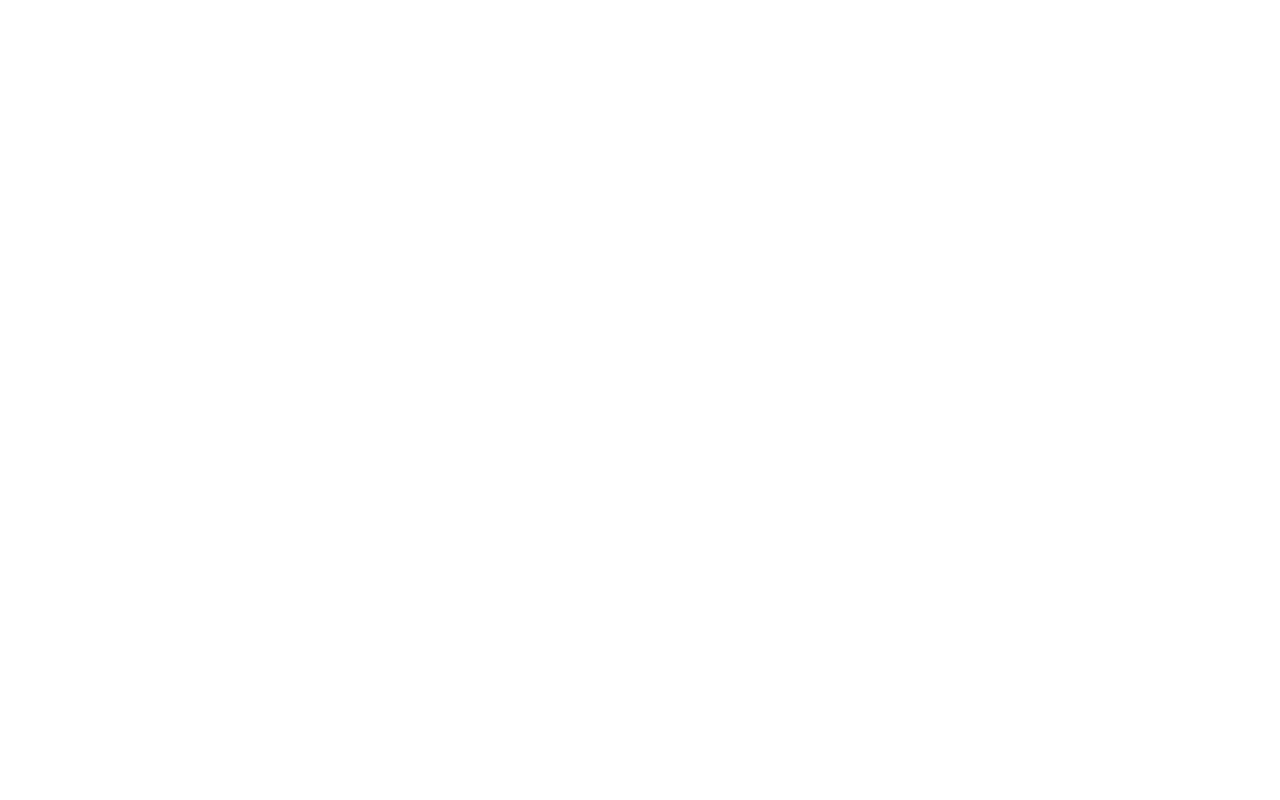
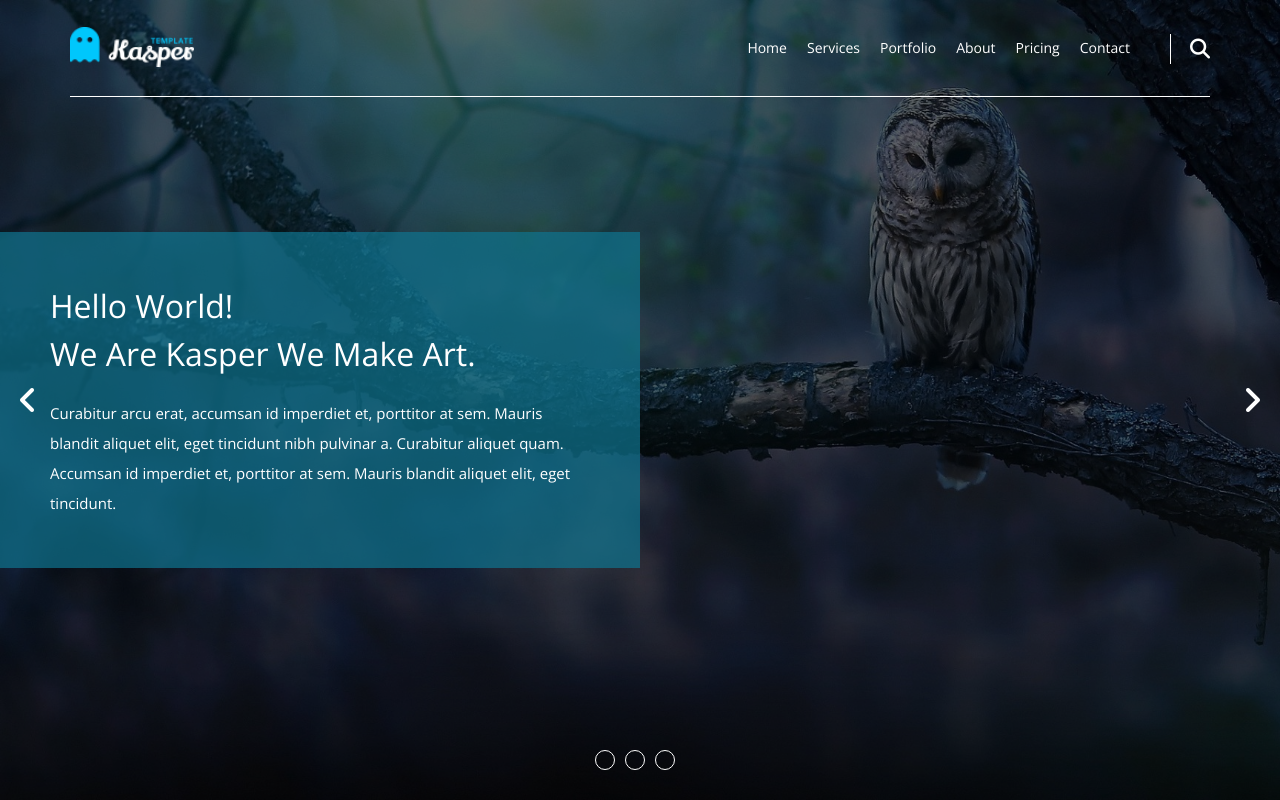
Before and after one commit to abdulshafi-99/kasper, a plain HTML site: page index.html in a window 1280 px wide. Drawn offline with nearby package versions, Linux system fonts and the light colour scheme.

Commit message:
adding header & landing section

```diff
--- a/index.html
+++ b/index.html
@@ -19,6 +19,47 @@
     <script src="scripts/script.js" defer></script>
 </head>
 <body>
+    <!-- start header -->
+    <header>
+        <div class="container">
+            <a href="#" class="logo">
+                <img src="images/logo.png" alt="" >
+            </a>
+            <nav>
+                <i class="fas fa-bars toggle-menu"></i>
+                <ul>
+                    <li><a class="links" href="#home">Home</a></li>
+                    <li><a class="links" href="#services">Services</a></li>
+                    <li><a class="links" href="#portfolio">Portfolio</a></li>
+                    <li><a class="links" href="#about">About</a></li>
+                    <li><a class="links" href="#pricing">Pricing</a></li>
+                    <li><a class="links" href="#contact">Contact</a></li>
+                </ul>
+                <div class="search">
+                    <i class="fas fa-search"></i>
+                </div>
+            </nav>
+        </div>
+    </header>
+    <!-- end header -->
 
+    <!-- start landing section -->
+    <section class="landing" id="home">
+        <div class="text">
+            <div class="content">
+                <h2>Hello World!<br>
+                    We Are Kasper We Make Art.</h2>
+                <p>Curabitur arcu erat, accumsan id imperdiet et, porttitor at sem. Mauris blandit aliquet elit, eget tincidunt nibh pulvinar a. Curabitur aliquet quam. Accumsan id imperdiet et, porttitor at sem. Mauris blandit aliquet elit, eget tincidunt.</p>
+            </div>
+        </div>
+        <i class="fas fa-angle-left fa-2x toggle-background"></i>
+        <i class="fas fa-angle-right fa-2x toggle-background"></i>
+        <ul class="toggle-landing">
+            <li></li>
+            <li></li>
+            <li></li>
+        </ul>
+    </section>
+    <!-- end landing section -->
 </body>
 </html>
--- a/styles/style.css
+++ b/styles/style.css
@@ -1,11 +1,14 @@
 /* start global rules */
 :root {
     --main-color: #19c8fa;
-    --text-color: #777;
+    --main-duration: .3s;
+    --transparent-color: rgb(15 116 143 / 70%);
     --section-padding: 60px;
 }
 * {
     box-sizing: border-box;
+    padding: 0;
+    margin: 0;
 }
 html {
     scroll-behavior: smooth;
@@ -48,14 +51,192 @@ a {
         width: 750px;
     }
 }
-@media (min-width: 991px) {
+@media (min-width: 992px) {
     .container {
-        width: 850px;
+        width: 970px;
     }
 }
 @media (min-width: 1200px) {
     .container {
-        width: 1100px;
+        width: 1170px;
     }
 }
 /* end containers */
+
+/* start header */
+header {
+    position: absolute;
+    left: 0;
+    z-index: 1;
+    width: 100%;
+}
+header .container {
+    display: flex;
+    justify-content: space-between;
+    align-items: center;
+    position: relative;
+    min-height: 97px;
+}
+header .container::after {
+    content: "";
+    height: 1px;
+    width: calc(100% - 30px);
+    background-color: #fff;
+    position: absolute;
+    bottom: 0;
+    left: 15px;
+}
+header .logo img {
+    height: 40px;
+}
+header nav {
+    flex: 1;
+    display: flex;
+    align-items: center;
+    justify-content: flex-end;
+}
+header nav .toggle-menu {
+    color: white;
+    font-size: 22px;
+}
+header nav ul {
+    display: flex;
+}
+header nav .links {
+    display: block;
+    color: white;
+    font-size: 14px;
+    padding: 40px 10px;
+    position: relative;
+    z-index: 1;
+    transition-duration: var(--main-duration);
+}
+header nav .links:hover {
+    color: var(--main-color);
+    border-bottom: 1px solid var(--main-color);
+}
+
+header nav .search {
+    height: 30px;
+    width: 40px;
+    position: relative;
+    margin-left: 30px;
+    border-left: 1px solid white;
+}
+header nav .search i {
+    color: white;
+    font-size: 20px;
+    position: absolute;
+    top: 50%;
+    right: 0;
+    transform: translateY(-50%);
+}
+@media (min-width: 768px) {
+    header nav .toggle-menu {
+        display: none;
+    }
+}
+@media (max-width: 768px) {
+    header nav .toggle-menu {
+        display: block;
+    }
+    header nav .toggle-menu:hover + ul {
+        display: flex;
+        flex-direction: column;
+        position: absolute;
+        left: 0;
+        top: 100%;
+        background-color: var(--main-color);
+        width: 100%;
+    }
+    header nav ul {
+        display: none;
+    }
+    header nav .links {
+        padding: 20px;
+    }
+    header nav .links:hover {
+        color: white;
+        border-bottom: 1px solid white;
+    }
+}
+/* end header */
+
+/* start landing section */
+.landing {
+    height: 100vh;
+    background-image: url('../images/landing.jpg');
+    background-size: cover;
+    position: relative;
+}
+.landing::before {
+    content: "";
+    width: 100%;
+    height: 100%;
+    background-color: rgb(0 0 0 / 60%);
+    position: absolute;
+    top: 0;
+    left: 0;
+}
+.landing .text {
+    width: 50%;
+    padding: 50px;
+    position: absolute;
+    top: 50%;
+    left: 0;
+    transform: translateY(-50%);
+    background-color: var(--transparent-color);
+    color: white;
+}
+.landing .text h2 {
+    font-size: 32px;
+    font-weight: 400;
+    line-height: 1.5;
+    margin-bottom: 20px;
+}
+.landing .text p {
+    line-height: 2;
+    font-size: 15px
+}
+.landing .toggle-background {
+    position: absolute;
+    top: 50%;
+    transform: translateY(-50%);
+    color: white;
+    cursor: pointer;
+    transition-duration: var(--main-duration);
+}
+.landing .toggle-background:hover {
+    color: var(--main-color);
+}
+.landing .fa-angle-left {
+    left: 20px;
+}
+.landing .fa-angle-right {
+    right: 20px;
+}
+.landing .toggle-landing {
+    position: absolute;
+    bottom: 30px;
+    left: 50%;
+    transform: translateX(-50%);
+    display: flex;
+}
+.landing .toggle-landing li {
+    border-radius: 50%;
+    border: 1px solid white;
+    height: 20px;
+    width: 20px;
+    margin-right: 10px;
+    cursor: pointer;
+    transition-duration: var(--main-duration);
+}
+.landing .toggle-landing li:hover {
+    background-color: var(--main-color);
+}
+@media (max-width: 768px) {
+    .landing .text {
+        width: 100%;
+    }
+}
+/* end landing section */
```
Also changed, not shown: images/landing.jpg (added).
